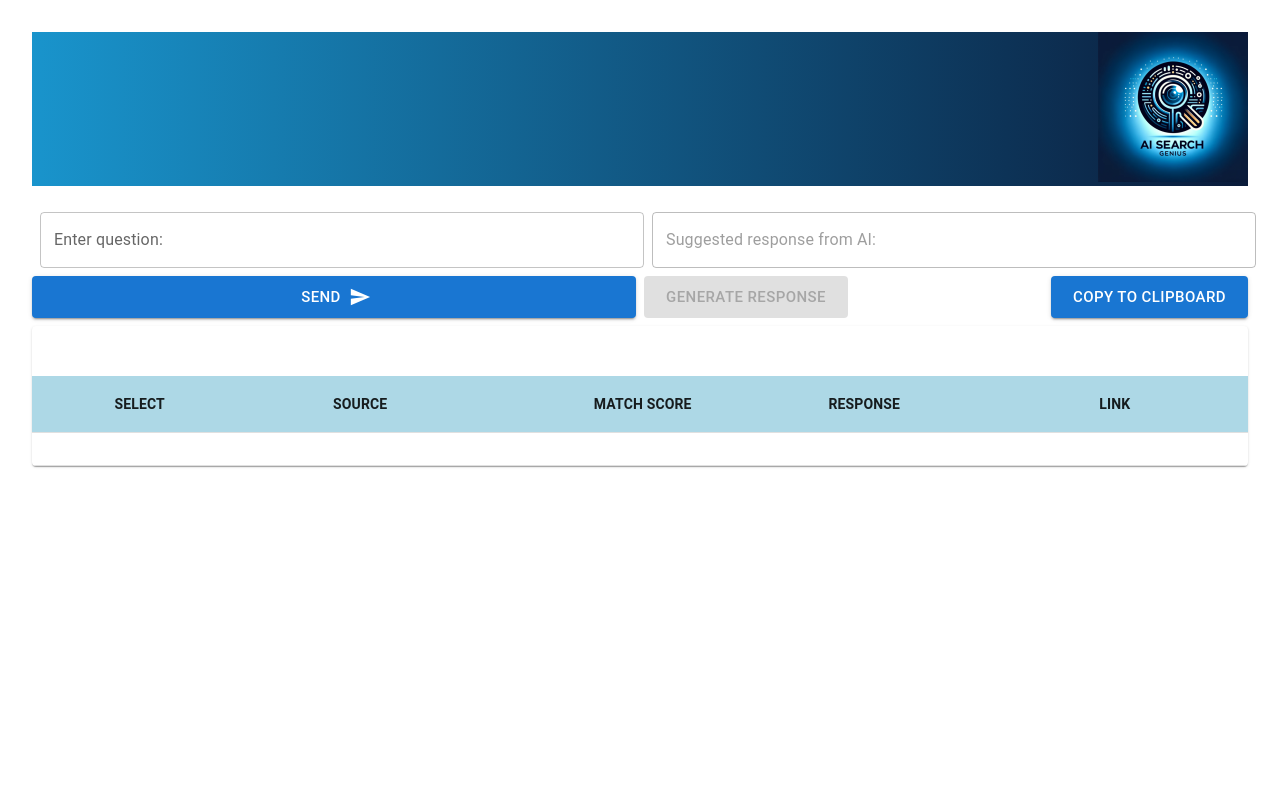
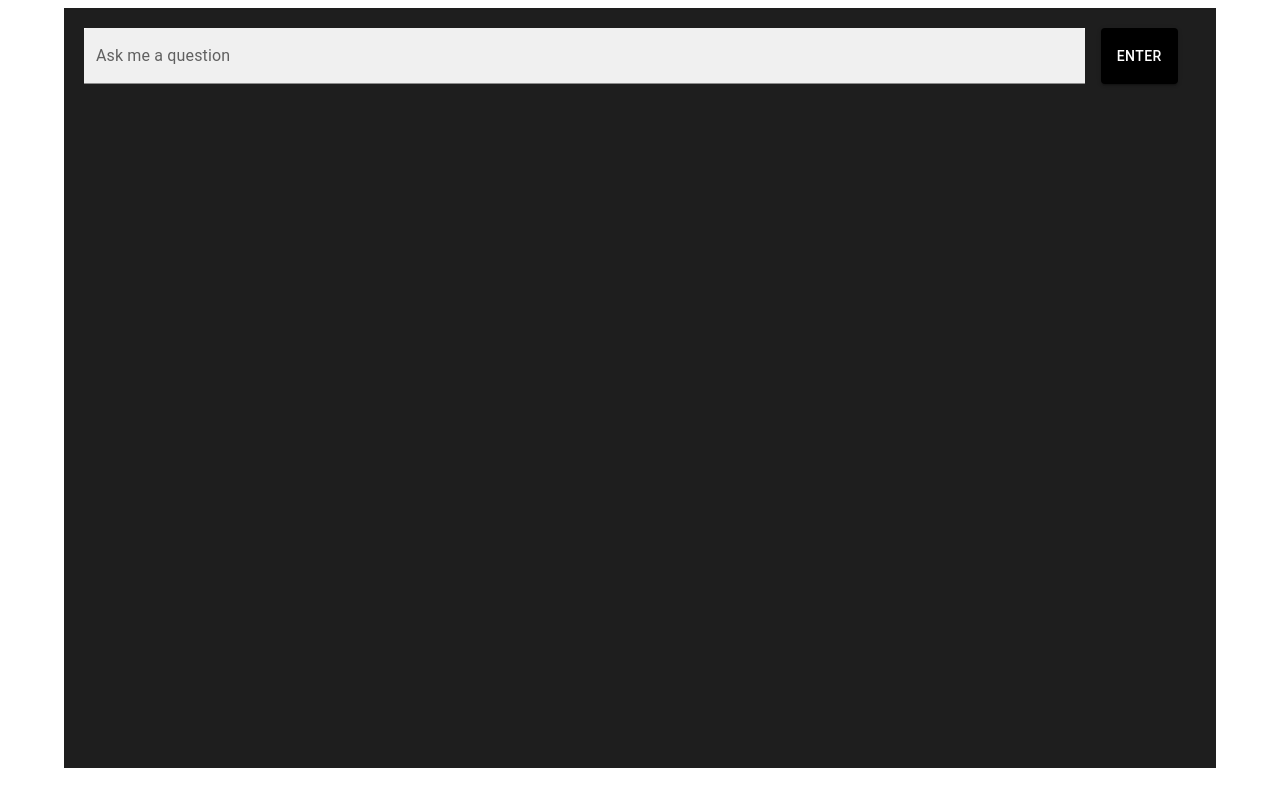
Before and after one commit to Plow74/aipoc, a Next.js app: page / in a window 1280 px wide. Built offline with nearby package versions, Linux system fonts and the light colour scheme.

Commit message:
WIP: new ui initial commit

```diff
--- a/app/page.tsx
+++ b/app/page.tsx
@@ -4,9 +4,10 @@ import {
   Button,
   Checkbox,
   CircularProgress,
-  Grid,
+  Container,
   Link,
   Paper,
+  Stack,
   Table,
   TableBody,
   TableCell,
@@ -17,8 +18,6 @@ import {
   Typography,
 } from "@mui/material";
 import { useEffect, useState } from "react";
-import SendIcon from "@mui/icons-material/Send";
-import { ConstructionOutlined } from "@mui/icons-material";
 
 type SourceResponse = {
   source: String;
@@ -36,33 +35,44 @@ const ResultsTable = (props: { results: any; handleCheck: any }) => {
   const { results, handleCheck } = props;
 
   return (
-    <TableContainer component={Paper} style={{ paddingTop: "50px" }}>
-      <Table sx={{ minWidth: 650 }} aria-label="results table">
-        <TableHead>
-          <TableRow sx={{ background: "lightblue" }}>
-            <TableCell sx={{ fontWeight: "bold" }} align="center">
-              SELECT
-            </TableCell>
-            <TableCell sx={{ fontWeight: "bold" }} align="center">
-              SOURCE
-            </TableCell>
-            <TableCell sx={{ fontWeight: "bold" }} align="center">
-              MATCH SCORE
-            </TableCell>
-            <TableCell sx={{ fontWeight: "bold" }} align="left">
-              RESPONSE
-            </TableCell>
-            <TableCell sx={{ fontWeight: "bold" }} align="left">
-              LINK
-            </TableCell>
+    <TableContainer component={Paper} style={{ backgroundColor: "#1e1e1e" }}>
+      <Table aria-label="results table" size="small">
+        <TableHead
+          sx={{
+            "& .MuiTableCell-root": {
+              color: "white",
+            },
+          }}
+        >
+          <TableRow>
+            <TableCell align="center"></TableCell>
+            <TableCell align="center">Source</TableCell>
+            <TableCell align="center">Match</TableCell>
+            <TableCell align="left">Response</TableCell>
+            <TableCell align="left">Link</TableCell>
           </TableRow>
         </TableHead>
         <TableBody>
-          {results.responses.map((row: any, index: number) => (
-            <TableRow key={index}>
+          {results.responses?.map((row: any, index: number) => (
+            <TableRow
+              key={index}
+              sx={{
+                "& .MuiTableCell-root": {
+                  color: "white",
+                },
+              }}
+            >
               <TableCell align="center">
                 {row.source.length > 0 && (
-                  <Checkbox onClick={handleCheck(row)} />
+                  <Checkbox
+                    onClick={handleCheck(row)}
+                    sx={{
+                      color: "white",
+                      "&.Mui-checked": {
+                        color: "white",
+                      },
+                    }}
+                  />
                 )}
               </TableCell>
               <TableCell align="center">{row.source}</TableCell>
@@ -80,10 +90,7 @@ const ResultsTable = (props: { results: any; handleCheck: any }) => {
 };
 
 export default function Home() {
-  const [results, setResults] = useState({
-    suggestedResponse: "",
-    responses: [{ id: 0, source: "", score: "", response: "", url: "" }],
-  });
+  const [results, setResults] = useState(null);
   const [question, setQuestion] = useState("");
   const [suggestedResponse, setSuggestedResponse] = useState("");
   const [checkedResponses, setCheckedResponses] = useState([]);
@@ -109,7 +116,7 @@ export default function Home() {
     setSuggestedResponse("");
     setIsLoading(true);
 
-    const data = await fetch("http://localhost:3000/api/answer-question", {
+    const data = await fetch("http://127.0.0.1:3000/api/answerquestion", {
       method: "POST",
       headers: {
         Accept: "application.json",
@@ -126,14 +133,17 @@ export default function Home() {
     const selectedResponses = checkedResponses.map((x) => x.response);
     console.log(`DEBUG ---> the selected responses are ${selectedResponses}`);
     // here is where you wil post the array of selected responses to the AI endpoint //
-    const data = await fetch("http://localhost:3000/api/combine-answer", {
-    // const data = await fetch("api/combinedresponse", {
+    const data = await fetch("http://127.0.0.1:3000/api/combinedresponse", {
+      // const data = await fetch("api/combinedresponse", {
       method: "POST",
       headers: {
         Accept: "application.json",
         "Content-Type": "application/json",
       },
-      body: JSON.stringify({ selectedResponses: selectedResponses, question: question }),
+      body: JSON.stringify({
+        selectedResponses: selectedResponses,
+        question: question,
+      }),
       cache: "default",
     });
     setSuggestedResponse(await data.json());
@@ -154,7 +164,7 @@ export default function Home() {
 
   return (
     <main>
-      <Box
+      {/* <Box
         component="form"
         sx={{
           "& .MuiTextField-root": { m: 1 },
@@ -176,26 +186,6 @@ export default function Home() {
           <Grid item xs={6}>
             <Grid container spacing={0}>
               <Grid item xs={12}>
-                <TextField
-                  id="outlined-multiline-flexible"
-                  label="Enter question:"
-                  multiline
-                  maxRows={250}
-                  value={question}
-                  onChange={(e) => setQuestion(e.target.value)}
-                  style={{ width: "100%" }}
-                />
-              </Grid>
-              <Grid item xs={12}>
-                <Button
-                  variant="contained"
-                  size="large"
-                  onClick={handleClick}
-                  endIcon={<SendIcon />}
-                  sx={{ width: "100%" }}
-                >
-                  Send
-                </Button>
                 <div style={{ display: "flex", justifyContent: "center" }}>
                   {isLoading && <CircularProgress color="primary" />}
                 </div>
@@ -230,18 +220,132 @@ export default function Home() {
                   }}
                   sx={{ position: "relative", float: "right" }}
                 >
-                  Copy To Clipboard
+                  COPY
                 </Button>
               </>
             )}
           </Grid>
-          <Grid item xs={12}>
+        </Grid>
+      </Box> */}
+
+      <Container maxWidth="lg">
+        <Box
+          sx={{
+            bgcolor: "#1e1e1e",
+            height: "90vh",
+            padding: "20px",
+          }}
+        >
+          <Stack direction="column" spacing={2}>
             {results && (
-              <ResultsTable results={results} handleCheck={handleChecked} />
+              <Box
+                sx={{
+                  mb: 2,
+                  display: "flex",
+                  flexDirection: "column",
+                  height: 700,
+                  overflow: "hidden",
+                  overflowY: "scroll",
+                  bgcolor: "#2b2b2b",
+                  padding: "20px",
+                }}
+              >
+                <Stack direction="column" spacing={3}>
+                  <Typography
+                    color={"white"}
+                    sx={{ backgroundColor: "#1e1e1e", padding: "10px" }}
+                  >
+                    {question}
+                  </Typography>
+                  <Box sx={{ backgroundColor: "#1e1e1e", padding: "20px" }}>
+                    <Typography color={"white"} variant="body1" gutterBottom>
+                      I found these results for you.
+                    </Typography>
+                    <Typography color={"white"} variant="caption" gutterBottom>
+                      Please select which column(s) you would like to use to
+                      generate a resonse.
+                    </Typography>
+                    <Box
+                      sx={{
+                        paddingLeft: "50px",
+                        paddingBottom: "20px",
+                        paddingTop: "20px",
+                      }}
+                    >
+                      <ResultsTable
+                        results={results}
+                        handleCheck={handleChecked}
+                      />
+                    </Box>
+                    <Button
+                      variant="contained"
+                      onClick={generateResponse}
+                      //disabled={isGenerateResponseDisabled}
+                      sx={{
+                        backgroundColor: "#7a7a7a",
+                        color: "black",
+                        position: "relative",
+                        float: "right",
+                        fontWeight: "bold",
+                      }}
+                    >
+                      Generate Response
+                    </Button>
+                  </Box>
+                  <Box sx={{ backgroundColor: "#1e1e1e", padding: "20px" }}>
+                    <Typography color={"white"} variant="body1" gutterBottom>
+                      The generated response is below.
+                    </Typography>
+                    <Typography color={"white"} variant="caption" gutterBottom>
+                      {suggestedResponse}
+                    </Typography>
+                    <Button
+                      variant="contained"
+                      onClick={() => {
+                        navigator.clipboard.writeText(
+                          results.suggestedResponse,
+                        );
+                      }}
+                      sx={{
+                        backgroundColor: "#7a7a7a",
+                        color: "black",
+                        position: "relative",
+                        float: "right",
+                        fontWeight: "bold",
+                      }}
+                    >
+                      COPY
+                    </Button>
+                  </Box>
+                </Stack>
+              </Box>
             )}
-          </Grid>
-        </Grid>
-      </Box>
+            <Box sx={{ alignItems: "flex-end" }}>
+              <Stack direction="row" spacing={2}>
+                <TextField
+                  id="filled-textarea"
+                  label="Ask me a question"
+                  variant="filled"
+                  value={question}
+                  onChange={(e) => setQuestion(e.target.value)}
+                  style={{
+                    color: "white",
+                    backgroundColor: "white",
+                    width: "90%",
+                  }}
+                />
+                <Button
+                  variant="contained"
+                  onClick={handleClick}
+                  sx={{ backgroundColor: "black" }}
+                >
+                  ENTER
+                </Button>
+              </Stack>
+            </Box>
+          </Stack>
+        </Box>
+      </Container>
     </main>
   );
 }
```
Also changed, not shown: app/api/answerquestion/route.ts (renamed from api/response/route.ts).
